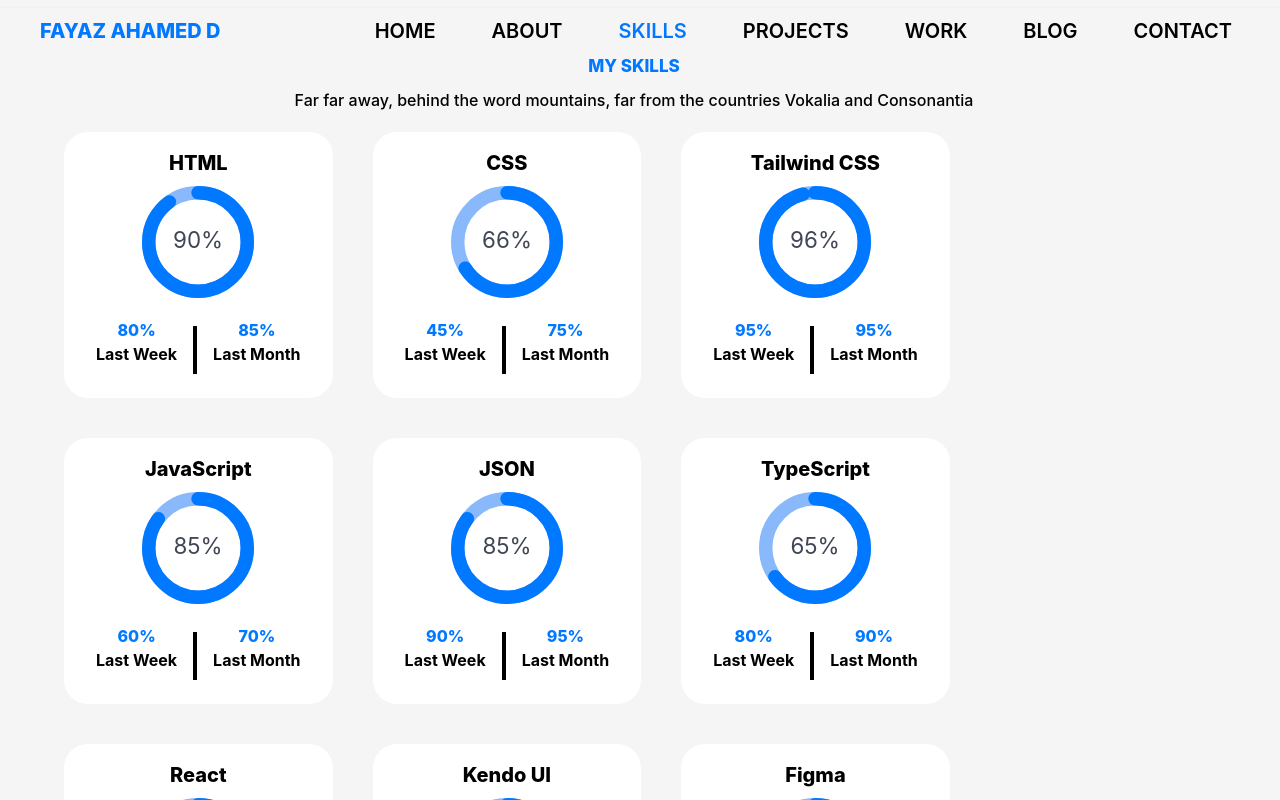
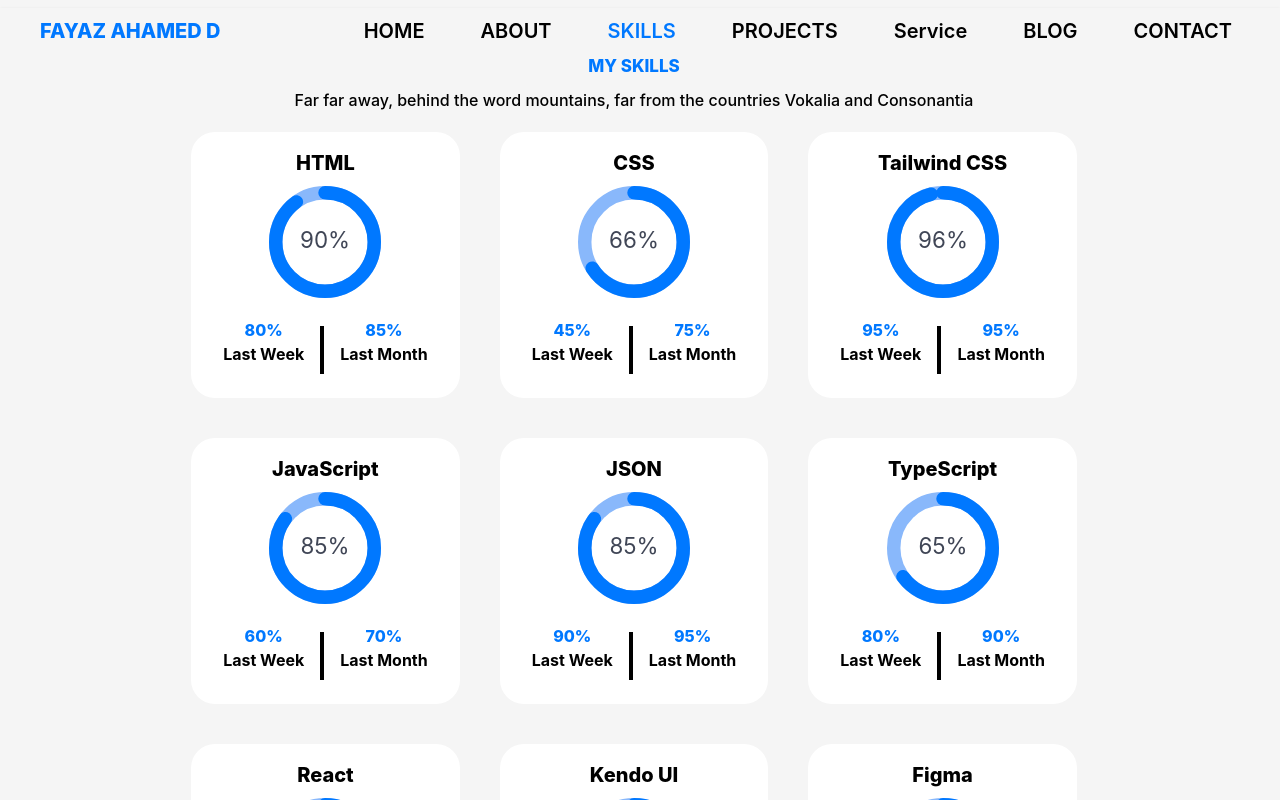
Before and after one commit to fayazahamedd/reactFolio, a React (Vite) app: page /skills in a window 1280 px wide. Built offline with nearby package versions, Linux system fonts and the light colour scheme.

Commit message:
Intial fix

```diff
--- a/src/Components/navBar.jsx
+++ b/src/Components/navBar.jsx
@@ -18,7 +18,7 @@ export const navLinks = [
   },
   {
     id: "work",
-    title: "WORK",
+    title: "Service",
   },
   {
     id: "blog",
--- a/src/pages/blog.jsx
+++ b/src/pages/blog.jsx
@@ -24,7 +24,7 @@ const Blog = ({ setActive }) => {
             src="https://res.cloudinary.com/dcfejifrx/image/upload/v1724485794/feedback/ausssmyaqfickk41hz6c.jpg"
             alt="Post 1"
           />
-          <p className="text-white font-extrabold text-center bg-blue w-[10%] rounded-md absolute ml-[145px] top-[60%] justify-center">
+          <p className="text-white font-extrabold text-center bg-blue w-[10%] rounded-md absolute ml-[145px] top-[63.5%] justify-center">
             TRAVEL
           </p>
           <div className="h-20  bg-white shadow-2xl">
@@ -44,7 +44,7 @@ const Blog = ({ setActive }) => {
             src="https://res.cloudinary.com/dcfejifrx/image/upload/v1724485795/feedback/iagrpuyu1axea2u0egps.jpg"
             alt="Post 2"
           />
-          <p className="text-white font-extrabold text-center bg-blue w-[10%] rounded-md absolute ml-[145px] top-[60%] justify-center">
+          <p className="text-white font-extrabold text-center bg-blue w-[10%] rounded-md absolute ml-[145px] top-[63.5%] justify-center">
             FOOD
           </p>
           <div className="h-20 bg-white shadow-2xl">
@@ -64,7 +64,7 @@ const Blog = ({ setActive }) => {
             src="https://res.cloudinary.com/dcfejifrx/image/upload/v1724485795/feedback/bmhm1edj0tiko4zhdcuu.jpg"
             alt="Post 3"
           />
-          <p className="text-white font-extrabold text-center bg-blue w-[10%] rounded-md absolute ml-[145px] top-[60%] justify-center">
+          <p className="text-white font-extrabold text-center bg-blue w-[10%] rounded-md absolute ml-[145px] top-[63.5%] justify-center">
             DEVELOP
           </p>
           <div className="h-20 bg-white shadow-2xl">
--- a/src/pages/skills.jsx
+++ b/src/pages/skills.jsx
@@ -18,7 +18,7 @@ const Skills = ({ setActive }) => {
         Far far away, behind the word mountains, far from the countries Vokalia
         and Consonantia
       </p>
-      <div className="flex flex-row flex-wrap">
+      <div className="flex flex-row flex-wrap justify-center">
         {skills?.map((item, index) => (
             <ProgressSkill key={index} progress={item} />
         ))}
--- a/src/pages/work.jsx
+++ b/src/pages/work.jsx
@@ -1,5 +1,3 @@
-/* eslint-disable react/prop-types */
-/* eslint-disable react/jsx-key */
 import { useEffect } from "react";
 import { data } from "../assets/data";
 import ImageCarosel from "../Components/imageCarousel";
@@ -12,7 +10,7 @@ const Work = ({ setActive }) => {
   return (
     <div className="flex flex-col items-center justify-center h-full mb-6 ml-6 mr-8">
       <h3 className="text-blue font-extrabold text-[17px] capitalize">
-        MY WORKS
+        MY SERVICES
       </h3>
       <p className="text-true-black font-mediums text-center mt-2">
         Far far away, behind the word mountains, far from the countries Vokalia
```
